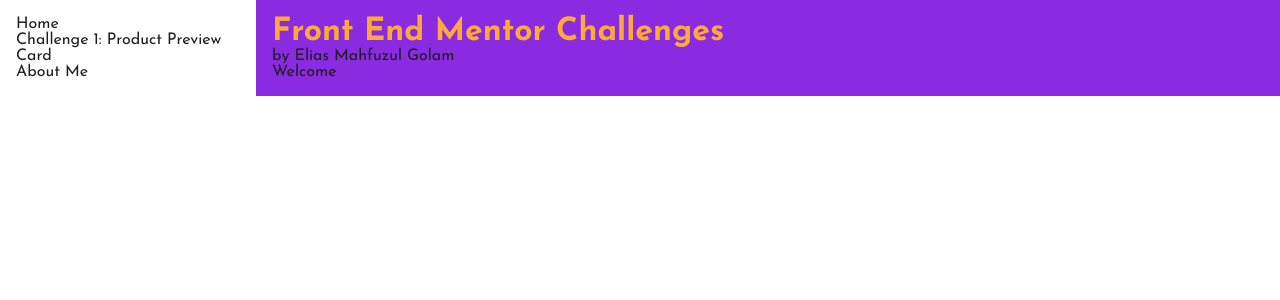
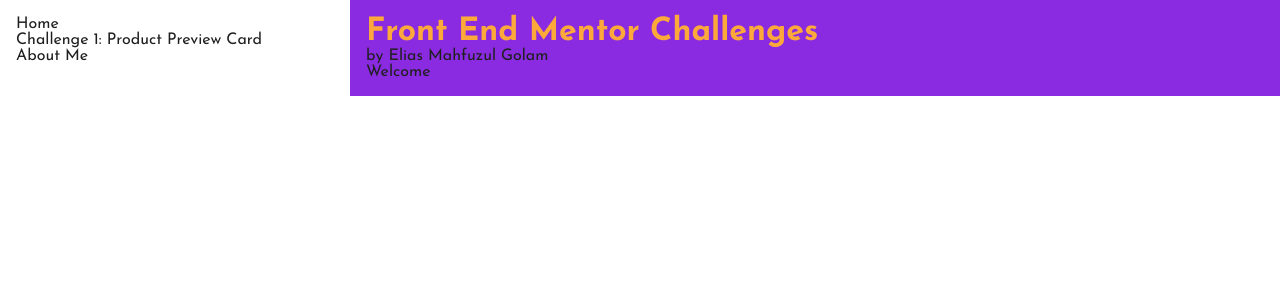
Before and after one commit to EliGolam/frontendmentor-challenges-1, a Vue app: page / in a window 1280 px wide. Shown: the top 300 px of the page. Built offline with nearby package versions, Linux system fonts and the light colour scheme.

Commit message:
Added max-width to SideNav

```diff
--- a/src/assets/stylesheets/_side-nav.scss
+++ b/src/assets/stylesheets/_side-nav.scss
@@ -33,7 +33,8 @@
 
   // Desktop and Tablet
   @media only screen and (min-width: $md-breakpoint) {
-    flex-basis: 20%;
+    flex-basis: 35%;
+    max-width: 350px;
 
     .nav-list {
       display: block;
```
